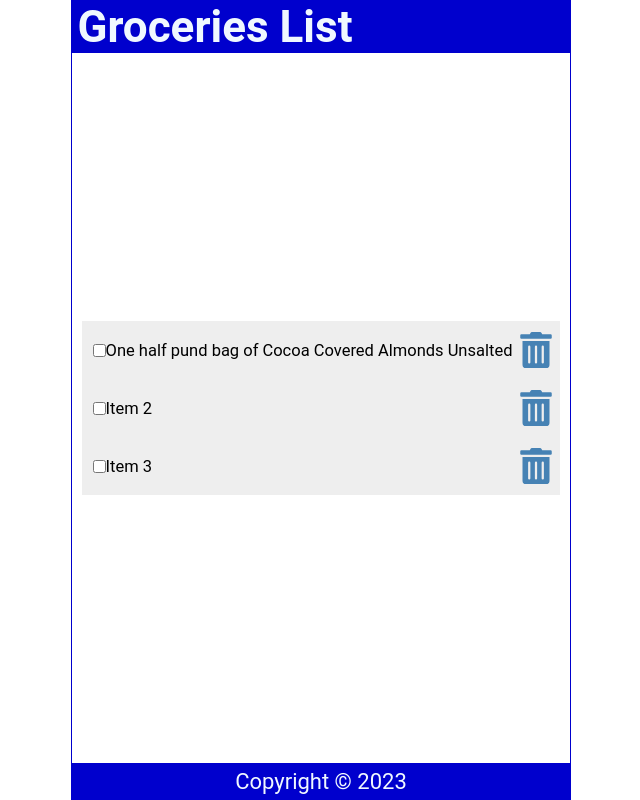
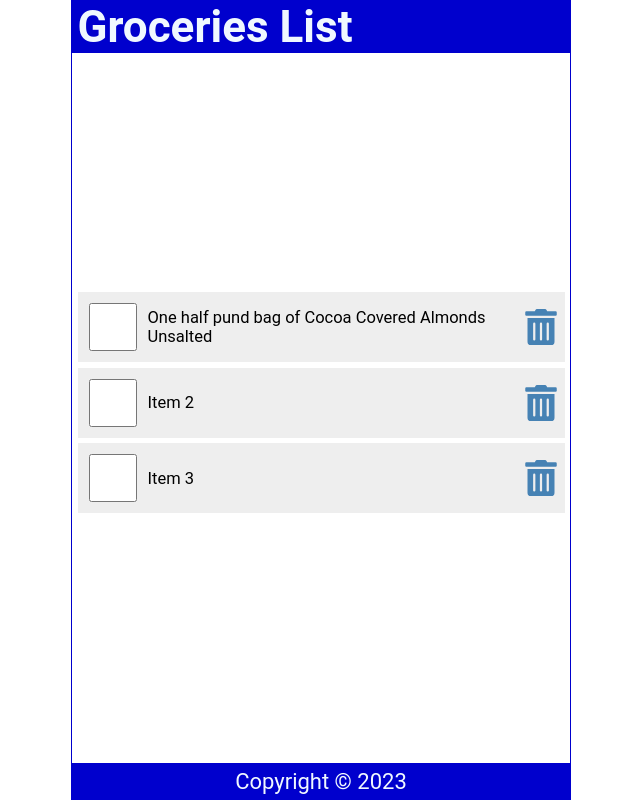
Before and after one commit to Radexman/react-video-course, a React (Create React App) app: page / in a window 1280 px wide. Shown: the whole page, without its empty margins (319-959 px from the left). Built offline with nearby package versions, Linux system fonts and the light colour scheme.

Commit message:
Checked State

```diff
--- a/src/Content.css
+++ b/src/Content.css
@@ -1,4 +1,41 @@
-/* Content Component Styles */
+* {
+	margin: 0;
+	padding: 0;
+	box-sizing: border-box;
+}
+
+html {
+	font-size: 22px;
+}
+
+body {
+	min-height: 100vh;
+	font-family: 'Roboto', 'Oxygen', 'Ubuntu', 'Cantarell', 'Fira Sans', 'Droid Sans', 'Helvetica Neue', sans-serif;
+	-webkit-font-smoothing: antialiased;
+	-moz-osx-font-smoothing: grayscale;
+}
+
+.App {
+	display: flex;
+	flex-direction: column;
+	justify-content: center;
+	align-items: center;
+	height: 100vh;
+	width: 100%;
+	max-width: 500px;
+	border: 1px solid mediumblue;
+	margin: auto;
+}
+
+header {
+	width: 100%;
+	padding: 0 0.25em;
+	background-color: mediumblue;
+	color: aliceblue;
+	display: flex;
+	justify-content: space-between;
+	align-items: center;
+}
 
 main {
 	width: 100%;
@@ -10,17 +47,48 @@ main {
 	overflow-y: auto;
 }
 
+footer {
+	width: 100%;
+	padding: 0.25em;
+	background-color: mediumblue;
+	color: aliceblue;
+	display: grid;
+	place-content: center;
+}
+
+ul {
+	width: 100%;
+	list-style: none;
+	padding: 0 0.25rem 0.25rem;
+}
+
+ul li::before {
+	content: '\200B';
+}
+
 .item {
 	display: flex;
 	justify-content: flex-start;
 	align-items: center;
 	padding: 0.5rem 0 0.5rem 0.5rem;
-	margin: 0.25.rem 0;
+	margin: 0.25rem 0;
 	background-color: #eee;
 }
 
 .item:first-child {
 	margin: 0;
+}
+
+.item input[type='checkbox'] {
+	text-align: center;
+	width: 2.5rem;
+	width: 48px;
+	min-width: 48px;
+	height: 2.5rem;
+	height: 48px;
+	min-height: 48px;
+	cursor: pointer;
+	margin-right: 0.5rem;
 }
 
 .item input[type='checkbox']:focus + label {
--- a/src/Content.jsx
+++ b/src/Content.jsx
@@ -6,14 +6,29 @@ import data from './data';
 export default function Content() {
 	const [items, setItems] = useState(data);
 
+	const handleCheck = (id) => {
+		const listItems = items.map((item) => (item.id === id ? { ...item, checked: !item.checked } : item));
+		setItems(listItems);
+	};
+
 	return (
 		<main>
 			<ul>
 				{items.map((item) => (
-					<li className="item" key={item.id}>
-						<input type="checkbox" checked={item.checked} />
+					<li
+						className='item'
+						key={item.id}
+					>
+						<input
+							type='checkbox'
+							checked={item.checked}
+							onChange={() => handleCheck(item.id)}
+						/>
 						<label>{item.value}</label>
-						<FaTrashAlt role="button" tabIndex="0" />
+						<FaTrashAlt
+							role='button'
+							tabIndex='0'
+						/>
 					</li>
 				))}
 			</ul>
```
Also changed, not shown: src/logo.svg (added).
